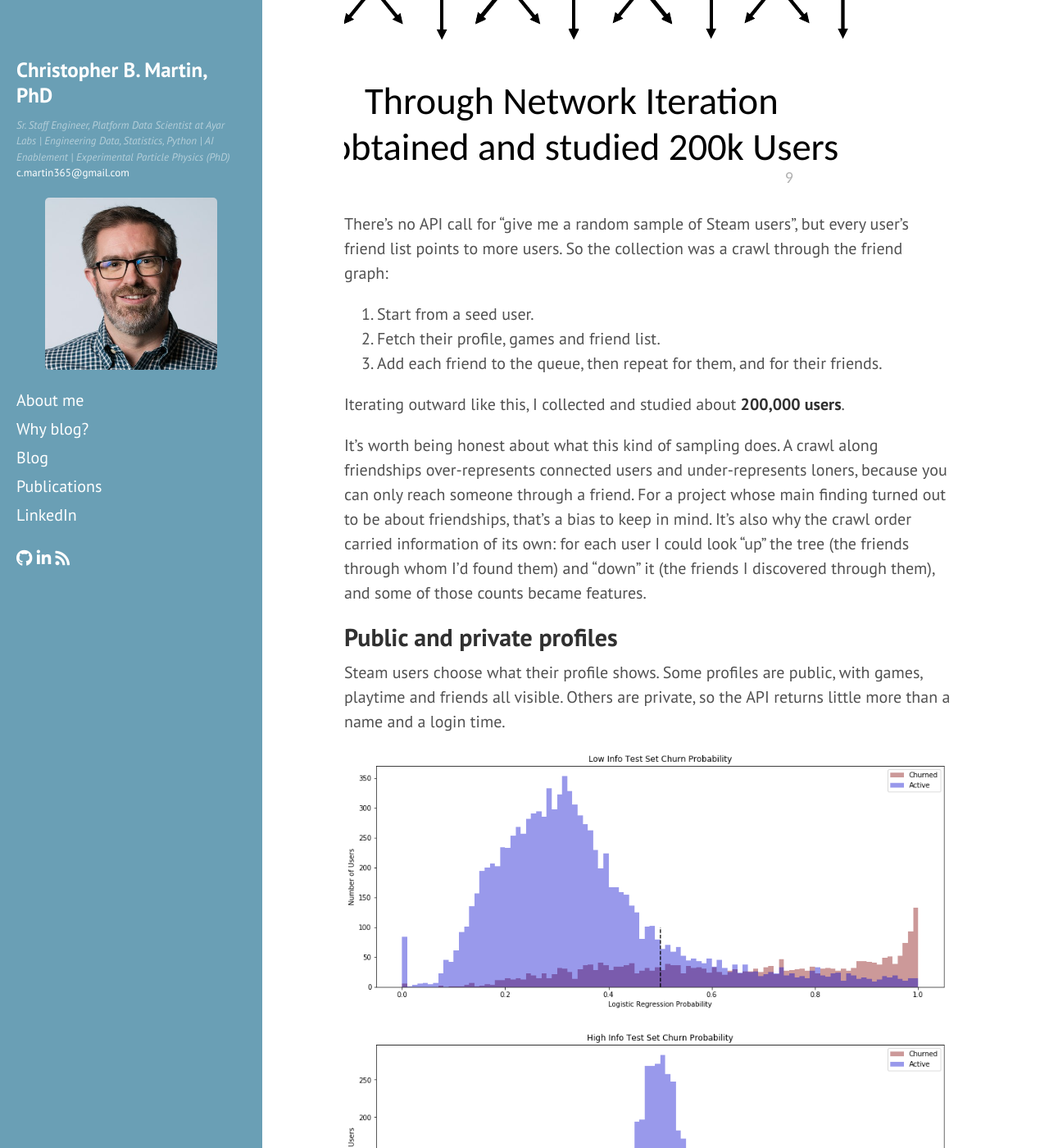
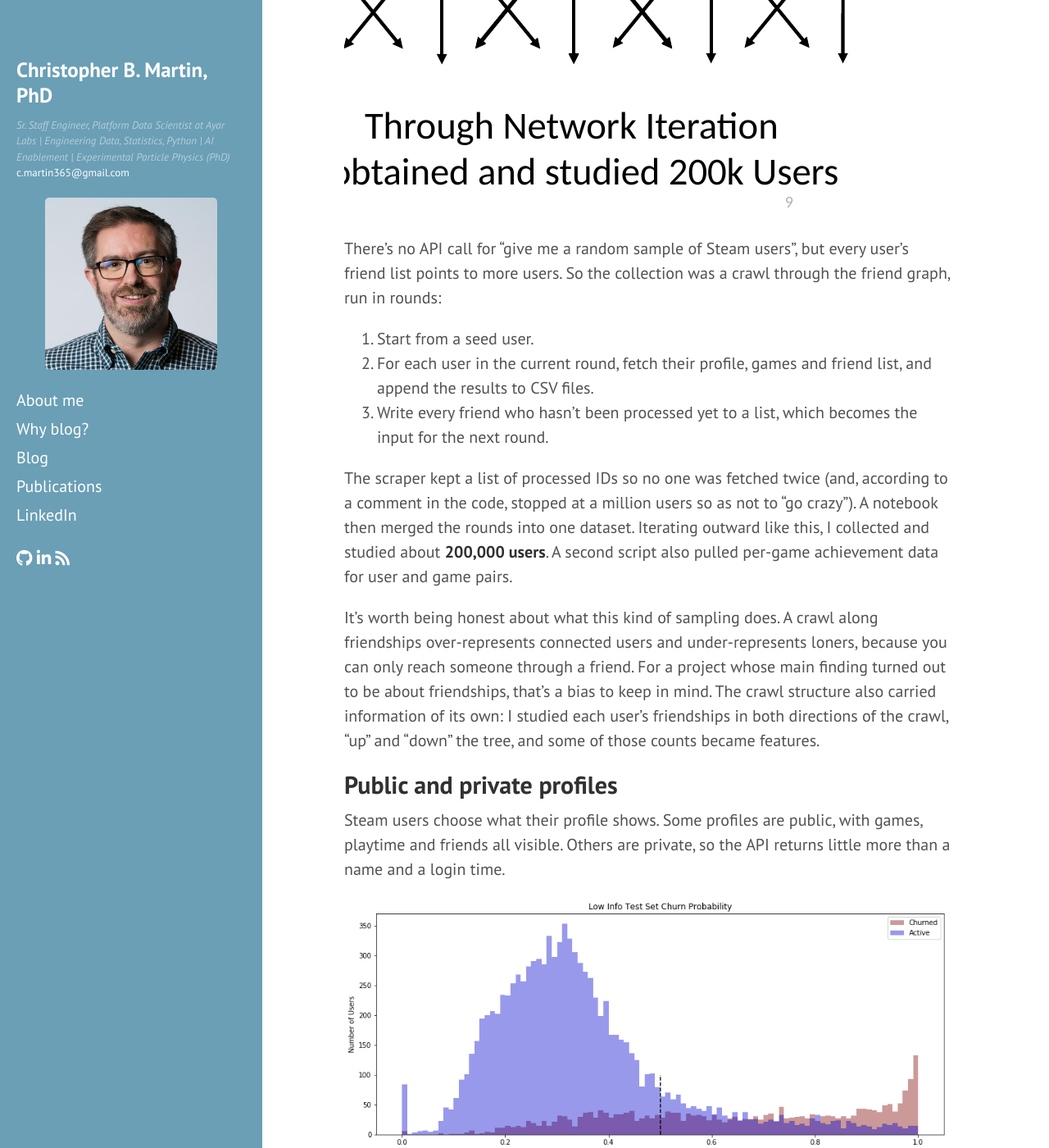
Before and after one commit to chmartin/chmartin.github.io, a Jekyll site: the page built from _posts/2019-08-01-GamerVapor-Data-Engineering.md, in a window 1280 px wide and 1400 px high, scrolled down 1703 px. Shown: the whole window at 82% size. Built offline with Jekyll 4.4.1, drawn with Linux system fonts in a browser that asks for light colours; comment, search, counter and statistics services are not loaded; some of the changed text lies outside the part shown.

Commit message:
GamerVapor: details verified against the code; GitHub links

```diff
--- a/_posts/2019-08-01-GamerVapor-Data-Engineering.md
+++ b/_posts/2019-08-01-GamerVapor-Data-Engineering.md
@@ -15,29 +15,29 @@
 
 ## The source: the Steam Web API
 
-Valve publishes a public web API (part of Steamworks) that returns information about any user whose profile is public. Three kinds of data mattered:
+Valve publishes a public web API (part of Steamworks) that returns information about Steam users, with more detail for public profiles. Three calls did most of the work: `GetPlayerSummaries`, `GetFriendList` and `GetOwnedGames`.
 
 | Data | What it contains |
 |---|---|
-| **User profile** | When the account was created, profile and privacy settings, location, group (clan) membership, avatar, name, persona state, and **last login** |
+| **User profile** | When the account was created, profile and privacy settings, location, group (clan) membership, avatar, name, persona state, and **last log-off** |
 | **Friendships** | Pairs of users, with the date each friendship started |
 | **Games** | Games owned, and lifetime playtime for each |
 
-The last-login time gave me the label: anyone who hadn't logged in for more than three months counted as churned. The friend list gave me something just as valuable: a way to find more users.
+The last log-off time gave me the label: anyone who hadn't logged in for more than three months counted as churned. The friend list gave me something just as valuable: a way to find more users.
 
 ## Network iteration: letting the friend graph do the sampling
 
 ![Network iteration: start from one user, then crawl their friends, then their friends' friends](/assets/images/gamervapor/network_iteration.png)
 
-There's no API call for "give me a random sample of Steam users", but every user's friend list points to more users. So the collection was a crawl through the friend graph:
+There's no API call for "give me a random sample of Steam users", but every user's friend list points to more users. So the collection was a crawl through the friend graph, run in rounds:
 
 1. Start from a seed user.
-2. Fetch their profile, games and friend list.
-3. Add each friend to the queue, then repeat for them, and for their friends.
+2. For each user in the current round, fetch their profile, games and friend list, and append the results to CSV files.
+3. Write every friend who hasn't been processed yet to a list, which becomes the input for the next round.
 
-Iterating outward like this, I collected and studied about **200,000 users**.
+The scraper kept a list of processed IDs so no one was fetched twice (and, according to a comment in the code, stopped at a million users so as not to "go crazy"). A notebook then merged the rounds into one dataset. Iterating outward like this, I collected and studied about **200,000 users**. A second script also pulled per-game achievement data for user and game pairs.
 
-It's worth being honest about what this kind of sampling does. A crawl along friendships over-represents connected users and under-represents loners, because you can only reach someone through a friend. For a project whose main finding turned out to be about friendships, that's a bias to keep in mind. It's also why the crawl order carried information of its own: for each user I could look "up" the tree (the friends through whom I'd found them) and "down" it (the friends I discovered through them), and some of those counts became features.
+It's worth being honest about what this kind of sampling does. A crawl along friendships over-represents connected users and under-represents loners, because you can only reach someone through a friend. For a project whose main finding turned out to be about friendships, that's a bias to keep in mind. The crawl structure also carried information of its own: I studied each user's friendships in both directions of the crawl, "up" and "down" the tree, and some of those counts became features.
 
 ## Public and private profiles
 
@@ -51,7 +51,9 @@
 
 ## Storing it
 
-The crawl results went into **PostgreSQL**, and everything downstream (cleaning, joins, feature building) was done in **pandas**. The data is naturally relational: users, friendships between pairs of users, and user–game ownership. A friends-of-friends statistic, such as the average number of friends your friends have, is just a couple of joins.
+Keeping it simple was the right call for a four-week project. The crawl wrote plain **CSV files** (player info, games per player, friendships), and everything downstream (merging rounds, cleaning, joins, feature building) happened in **pandas** in Jupyter notebooks. The data is naturally relational: users, friendships between pairs of users, and user–game ownership. A friends-of-friends statistic, such as the average number of friends your friends have, is just a couple of merges.
+
+The database came at the end. Once the model was trained, every user's churn probability, their friends' average, and each "what if" score were precomputed and loaded into a **PostgreSQL** table. The Heroku web app just looked a user up by Steam ID, which kept it fast and cheap to run.
 
 ## From raw data to features
 
@@ -70,4 +72,5 @@
 
 - **Snapshot over time.** One crawl gives you one moment. Repeating it weekly would give the model real before-and-after data, instead of inferring change from timestamps.
 - **Think harder about the sample.** A crawl along friendships gives you a very particular slice of the platform, and I'd measure that bias explicitly.
-- **Separate label time from feature time.** Build features only from data before the churn window starts, so the model can't peek at the outcome. More on why that matters in [Part 3]({% post_url 2019-08-01-GamerVapor-Data-Science %}).
+- **Separate label time from feature time.** Build features only from data before the churn window starts, so the model can't peek at the outcome.
+The crawler and notebooks are on [GitHub](https://github.com/chmartin/SteamCommunity). More on why that matters in [Part 3]({% post_url 2019-08-01-GamerVapor-Data-Science %}).
```
Also changed, not shown: _posts/2019-08-01-GamerVapor-Data-Science.md (+7 -2 lines), _posts/2019-08-01-GamerVapor-Predicting-Churn-on-Steam.md (+10 -7 lines).
